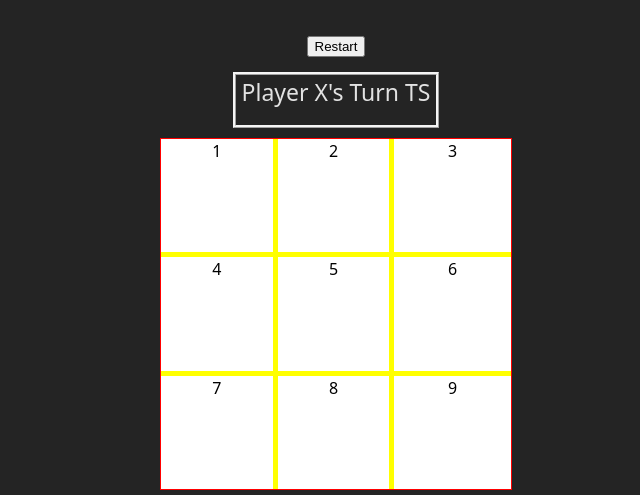
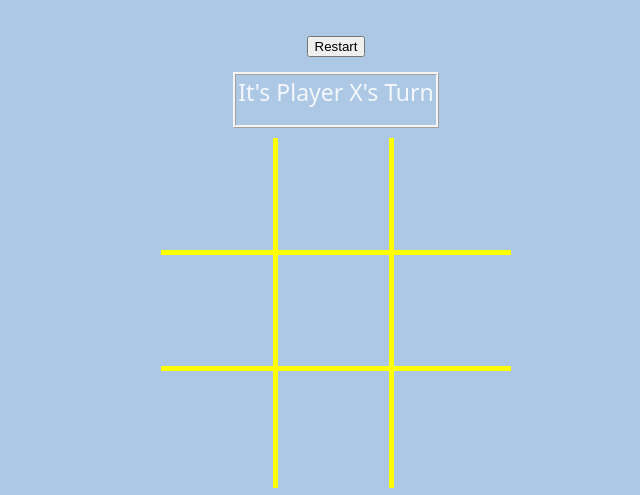
Before and after one commit to nma-s/Tic-Tac-Toe, a website built with Vite: page tic-tac-toe/index.html in a window 1280 px wide. Shown: the top 495 px of the page, without its empty margins (304-944 px from the left). Built offline with nearby package versions, Linux system fonts and the light colour scheme.

Commit message:
TS turn display and scss game tiles

```diff
--- a/tic-tac-toe/index.html
+++ b/tic-tac-toe/index.html
@@ -11,18 +11,18 @@
     <div class="restart">
       <button>Restart</button>
     </div>
-    <div class="turn-display">Player [X/O]'s Turn</div>
+    <div class="turn-display"></div>
 
     <div class="game">
-      <div id="1" class="game__tile">1</div>
-      <div id="2" class="game__tile">2</div>
-      <div id="3" class="game__tile game__tile--norborder">3</div>
-      <div id="4" class="game__tile">4</div>
-      <div id="5" class="game__tile">5</div>
-      <div id="6" class="game__tile game__tile--norborder">6</div>
-      <div id="7" class="game__tile game__tile--nobborder">7</div>
-      <div id="8" class="game__tile game__tile--nobborder">8</div>
-      <div id="9" class="game__tile game__tile--norborder game__tile--nobborder">9</div>
+      <div id="1" class="game__tile"></div>
+      <div id="2" class="game__tile"></div>
+      <div id="3" class="game__tile game__tile--norborder"></div>
+      <div id="4" class="game__tile"></div>
+      <div id="5" class="game__tile"></div>
+      <div id="6" class="game__tile game__tile--norborder"></div>
+      <div id="7" class="game__tile game__tile--nobborder"></div>
+      <div id="8" class="game__tile game__tile--nobborder"></div>
+      <div id="9" class="game__tile game__tile--norborder game__tile--nobborder"></div>
     </div>
     <section class="score">
       <h2>SCORES</h2>
--- a/tic-tac-toe/src/main.ts
+++ b/tic-tac-toe/src/main.ts
@@ -12,19 +12,34 @@ if(!turn || !tiles){
     tiles => ${tiles}, turn display => ${turn}`);
 }
 
-//test
-turn.innerText = "Player X's Turn TS";
-// button.addEventListener("click, func")
+// set turn display
+turn.innerText = `It's Player ${currentPlayer}'s Turn`;
+
 
 
 // function when each tile is clicked
 const tileClickEvents = (event: Event) => {
-    // statement management - what state si it currently in
-    const currentTile = event.currentTarget as HTMLDivElement;
-    // if (currentTile.innerText !== '') return;
-    // on each click display the current player
-    currentTile.innerText = currentPlayer;
+  // statement management - what state si it currently in
+  const currentTile = event.currentTarget as HTMLDivElement;
 
+  // Prevent changing a tile once it contains a player
+  if (currentTile.innerText !== "") return;
+
+  // on each click display the current player on tile
+  currentTile.innerText = currentPlayer;
+
+
+  //check for win
+  // check for draw
+  //switch turns
+
+  // on each click - check current player and switch. Update turn display on each click
+  if (currentPlayer === "X") {
+    currentPlayer = "O";
+  } else {
+    currentPlayer = "X";
+  };
+  turn.innerText = `It's Player ${currentPlayer}'s turn`;
 }
 
 
@@ -32,5 +47,5 @@ const tileClickEvents = (event: Event) => {
 // Add event Listener for to add functionality to each click of
 // a. tile
 tiles.forEach((tile) => {
-    tile.addEventListener('click', tileClickEvents);
+    tile.addEventListener('click', tileClickEvents, { once: true });
 })
--- a/tic-tac-toe/src/style.scss
+++ b/tic-tac-toe/src/style.scss
@@ -6,7 +6,7 @@
 
   color-scheme: light dark;
   color: rgba(255, 255, 255, 0.87);
-  background-color: #242424;
+  background-color:#ACC8E5;
 
   font-synthesis: none;
   text-rendering: optimizeLegibility;
@@ -33,20 +33,30 @@
 
 .game {
   display: grid;
-  grid-template-columns: repeat(3, 1fr);
+  grid-template-columns: repeat(3, 1fr);  // 3 equal columns
   width: 350px;
   height: 350px;
   // justify-content: center;
+  // align-items: center;
   margin: 10px auto;
-  // gap: 0px;
-
-  padding: 0px;
-  border: 1px solid red;
+  // border-radius: 30%;
+  // gap: 5px;
+  // padding: 0px;
+  // border: 1px solid red;
 
     &__tile {
-      background-color: white;
+      aspect-ratio: 1 / 1; //
+      width: 100%;
+      height: 100%;
+      display: flex;
+      align-items: center;
+      justify-content: center;
+      // background-color: white;
       color: black;
+      font-size: 30px;
+      font-weight: bold;
       text-align: center;
+      box-sizing: border-box;
       border-right: 5px solid yellow;
       border-bottom: 5px solid yellow;
       // padding-top: 48px;
```
